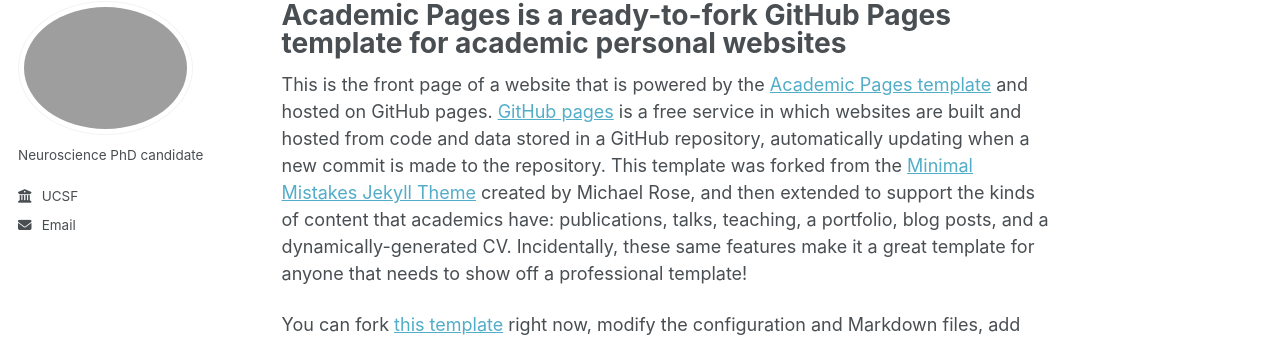
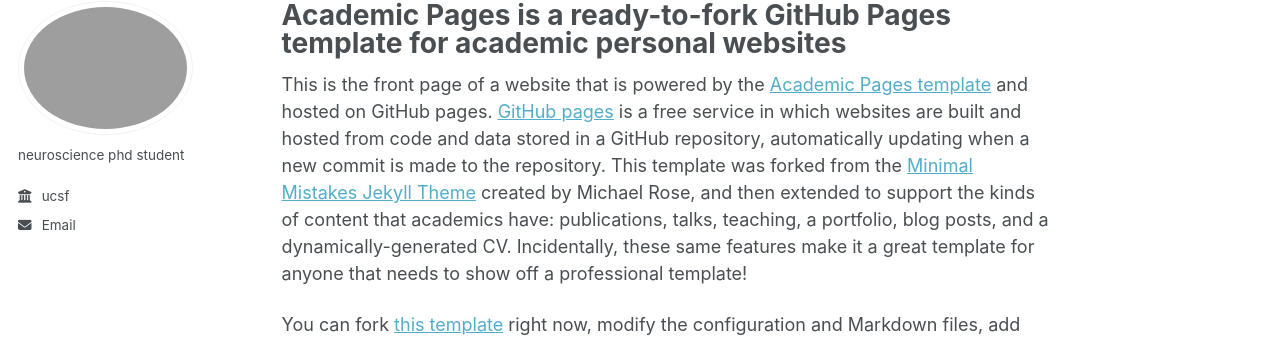
Before and after one commit to camwilhite/camwilhite.github.io, a Jekyll site: the page built from _pages/about.md, in a window 1280 px wide. Shown: the part 98-437 px from the top of the page. Built offline with Jekyll 4.4.1, drawn with Linux system fonts in a browser that asks for light colours; a script that is not in the unit is left out.

Commit message:
Update _config.yml

```diff
--- a/_config.yml
+++ b/_config.yml
@@ -13,9 +13,9 @@ title                    : "cameron wilhite"
 title_separator          : "-"
 name                     : &name "cameron"
 description              : &description "personal description"
-url                      : https://camwilhite.github.io # the base hostname & protocol for your site e.g. "https://[your GitHub username].github.io" or if you already have some other page hosted on Github then use "https://[your GitHub username].github.io/[Your Repo Name]"
+url                      : "https://camwilhite.github.io" # the base hostname & protocol for your site e.g. "https://[your GitHub username].github.io" or if you already have some other page hosted on Github then use "https://[your GitHub username].github.io/[Your Repo Name]"
 baseurl                  : "" # the subpath of your site, e.g. "/blog"
-repository               : camwilhite/camwilhite.github.io
+repository               : "camwilhite/camwilhite.github.io"
 
 # Site Author - The following control what appear as part of the author content on the side bar.
 #               If a field is blank the icon and link will not appear, otherwise it will be shown.
@@ -24,8 +24,8 @@ author:
   # Biographic information
   avatar           : "/images/DSC08595-Edit.jpg"
   name             : #
-  bio              : "Neuroscience PhD candidate"
-  employer         : "UCSF"
+  bio              : "neuroscience phd student"
+  employer         : "ucsf"
   email            : "camwilhite@gmail.com"
 
   # Academic websites
```
